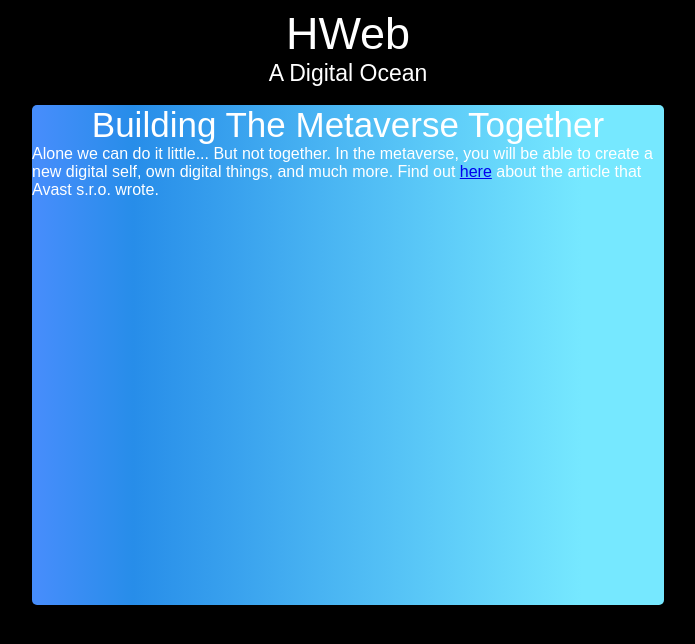
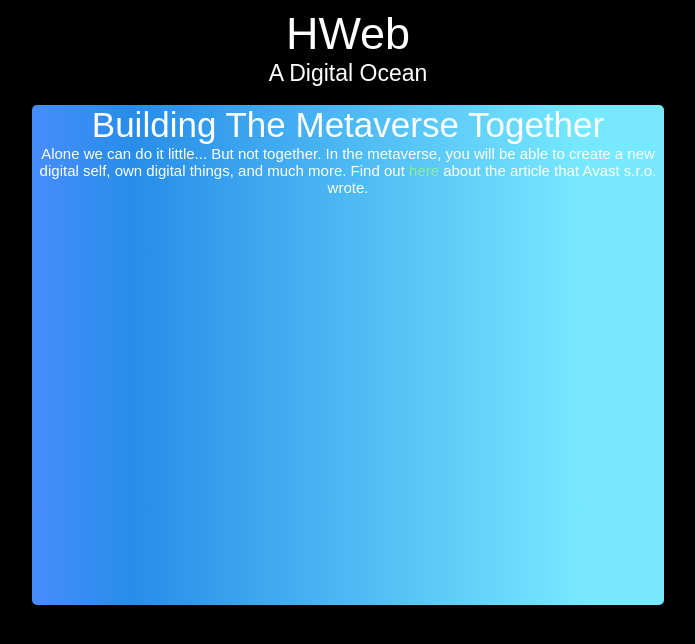
Before and after one commit to heewoonkim2020/hweb, a plain HTML site: page docs/index.html in a window 1280 px wide. Shown: the whole page, without its empty margins (292-987 px from the left). Drawn offline with Linux system fonts and the light colour scheme; a web font is replaced by a local one.

Commit message:
enhancements

```diff
--- a/docs/css/global.css
+++ b/docs/css/global.css
@@ -7,3 +7,15 @@ body    {
     font-size: 35px;
     text-align: center;
 }
+.topic div:nth-child(2) {
+    font-size: 15px;
+    text-align: center;
+}
+
+a{
+    color: lightgreen;
+    text-decoration: none;
+}
+a:hover {
+    text-decoration: underline;
+}
```
